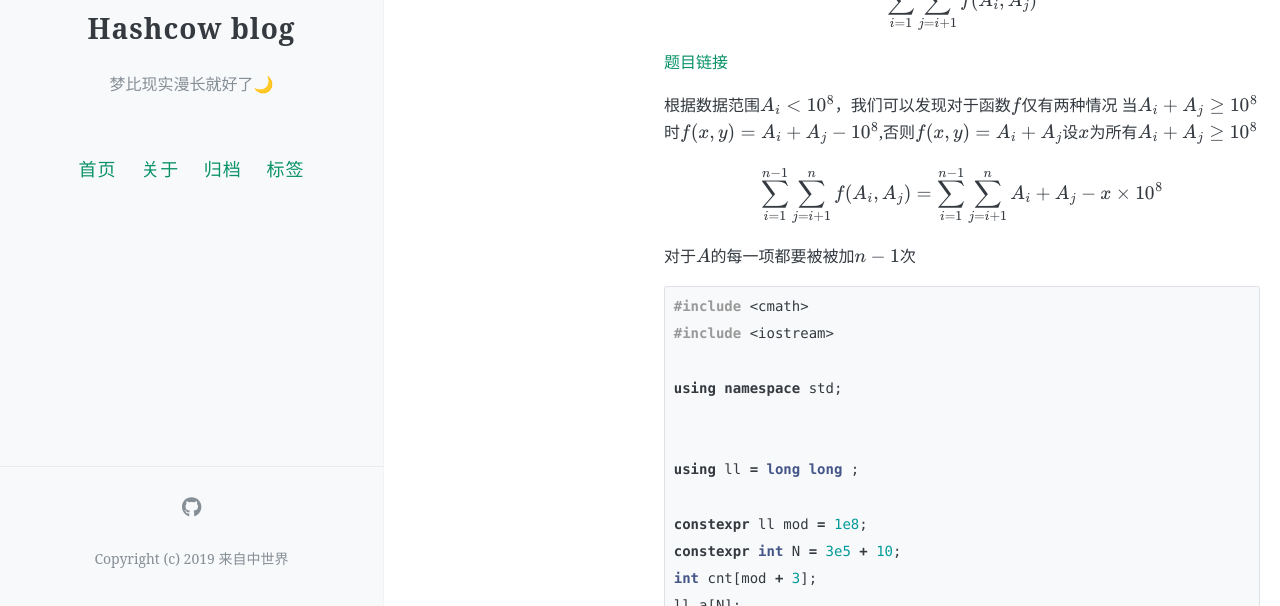
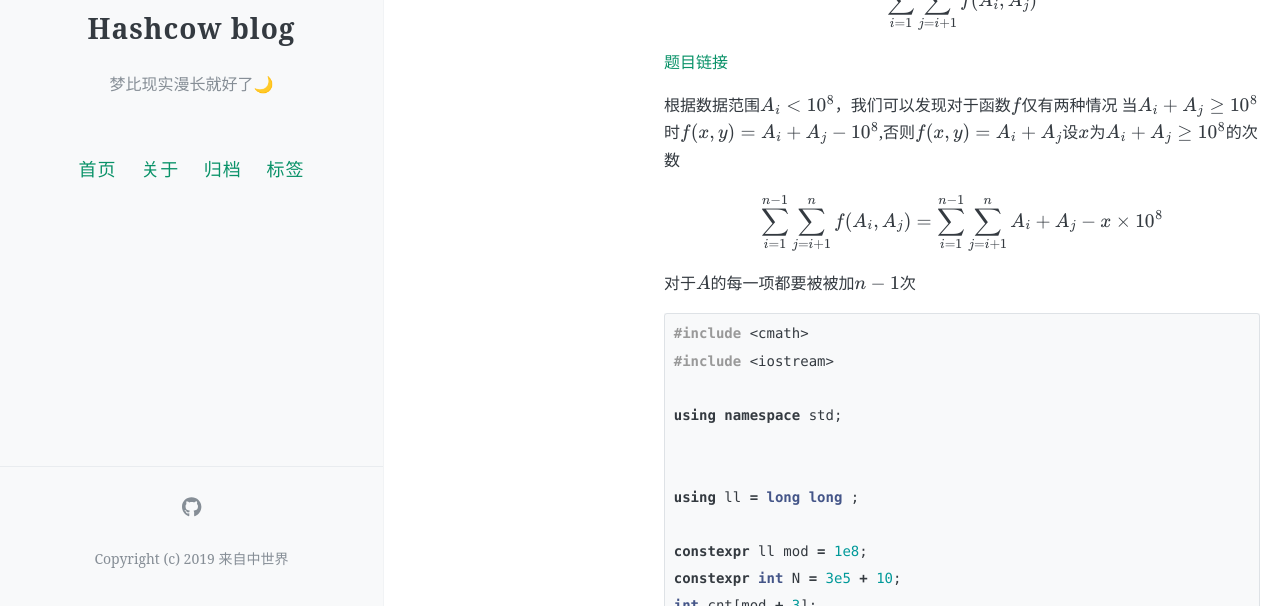
Before and after one commit to hashcowuwu/blog, a Jekyll site: the page built from _posts/2024-05-13-abc353-note.md, in a window 1280 px wide and 900 px high, cut to the strip 294-900 px from the top of the window. Built offline with Jekyll 4.4.1, drawn with Linux system fonts in a browser that asks for light colours; formulas are drawn with MathJax 3; comment, search, counter and statistics services are not loaded.

Commit message:
change abc

```diff
--- a/_posts/2024-05-13-abc353-note.md
+++ b/_posts/2024-05-13-abc353-note.md
@@ -20,7 +20,7 @@ $$
 [题目链接](https://atcoder.jp/contests/abc353/tasks/abc353_c)
 
 根据数据范围$A_i < 10^8$，我们可以发现对于函数$f$仅有两种情况
-当$A_i + A_j \ge 10^8$时$f(x,y) = A_i + A_j - 10^8$,否则$f(x,y) = A_i+A_j$设$x$为所有$A_i+A_j \ge 10^8$
+当$A_i + A_j \ge 10^8$时$f(x,y) = A_i + A_j - 10^8$,否则$f(x,y) = A_i+A_j$设$x$为$A_i+A_j \ge 10^8$的次数
 
 $$
 \sum_{i = 1}^{n - 1}\sum_{j = i + 1}^{n}f(A_i,A_j) = {\sum_{i = 1}^{n - 1}\sum_{j = i + 1}^{n} A_i + A_j} - x \times 10^8
```
